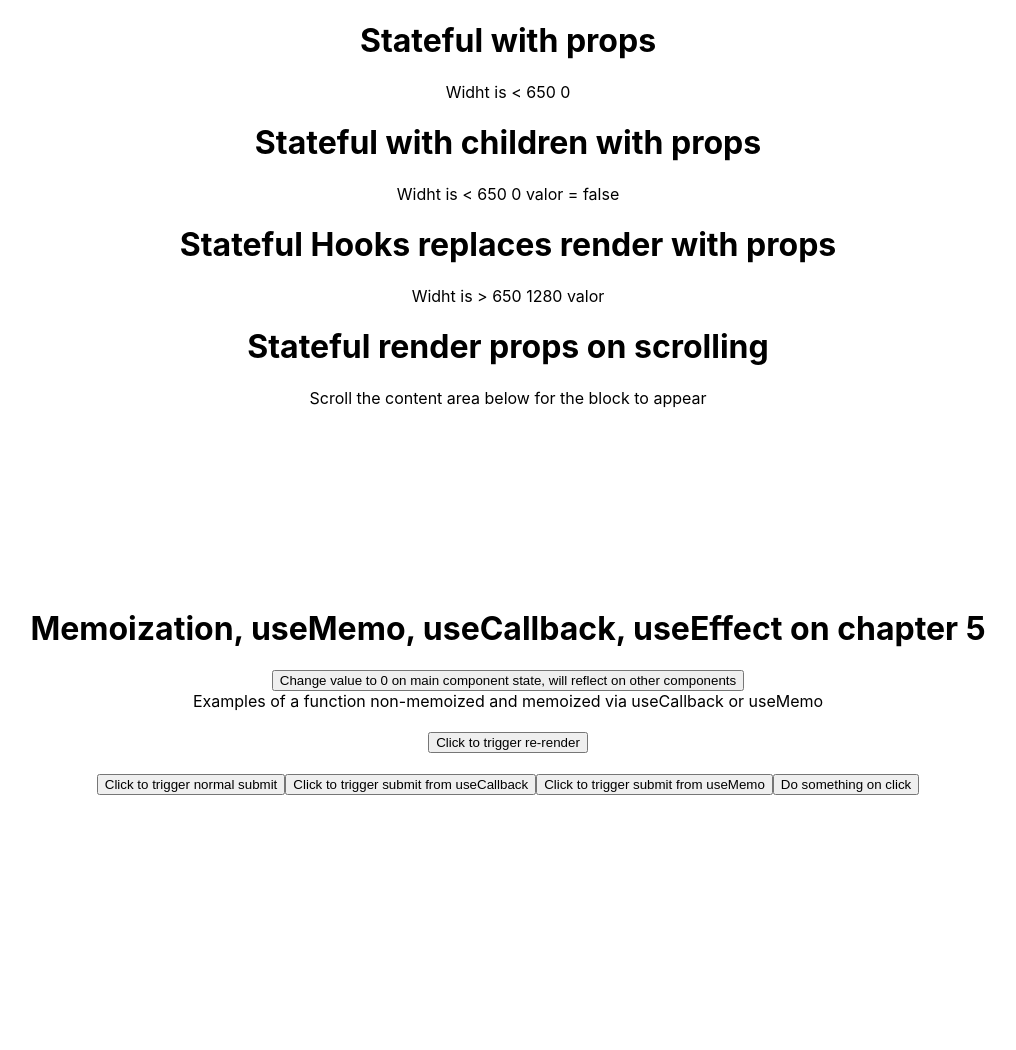
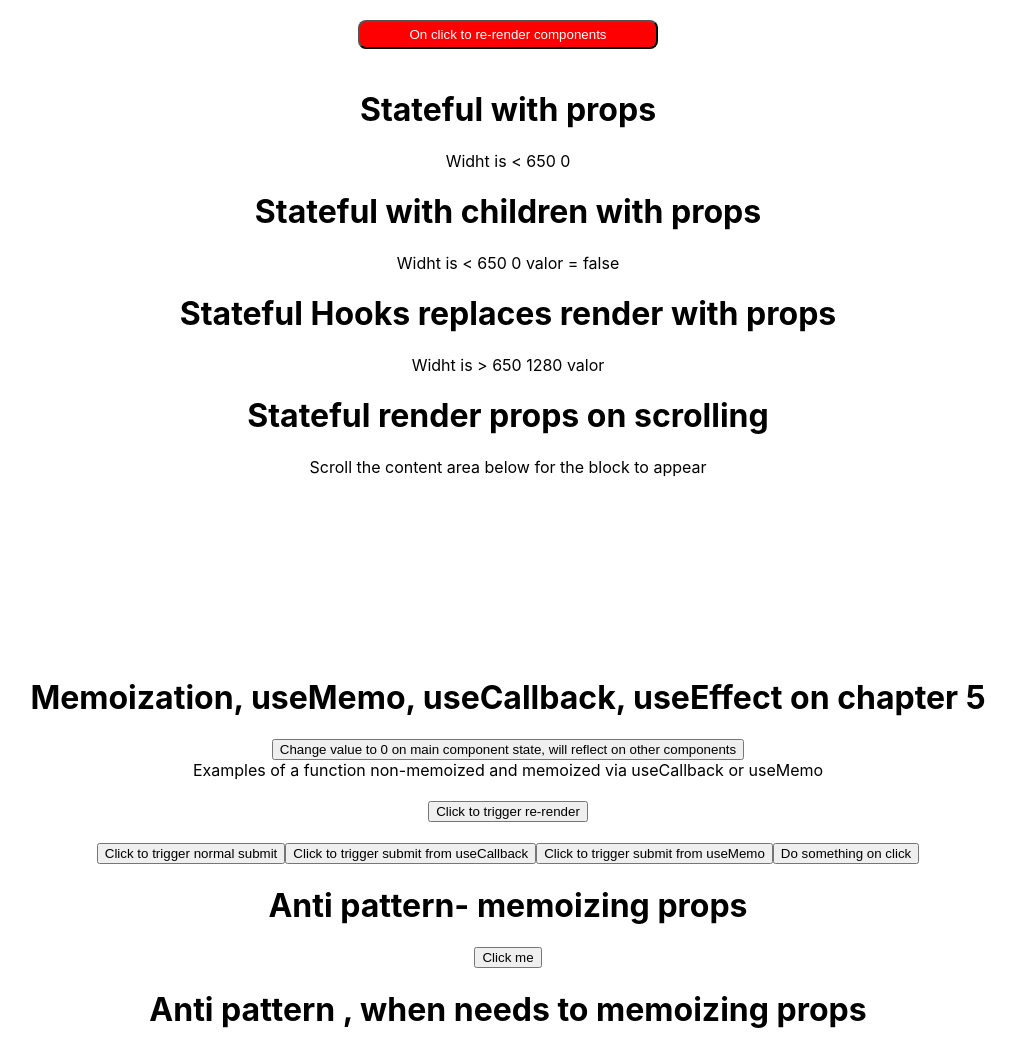
Before and after one commit to EdilsonAndrade/react-advanced, a React (Create React App) app: page / in a window 1280 px wide. Shown: the whole page, without its empty margins (132-1148 px from the left). Before the commit the page ends 800 px from the top, so only its background shows below. Built offline with nearby package versions, Linux system fonts and the light colour scheme.

Commit message:
anti pattern major situation 1 to use callback to memoize props

```diff
--- a/src/App.tsx
+++ b/src/App.tsx
@@ -1,13 +1,17 @@
-import React from "react";
+import React, { useState } from "react";
 import "./App.css";
 import { UseOfStateFullShareWithChildrenWithProps, UseOfStateFullShareWithProps } from "./Components/statefull-share";
 import { MyWindow } from "./Components/hooks-replace-render-props";
 import { UseScrollDetector } from "./Components/render-props-scroll";
 import { MainComponent } from "./Components/memoization-chapter-5-useMemo-Usecallback";
+import { AntiPattern, MainAntiPattern2 } from "./Components/antipattern-memoizing-props";
 
 function App() {
+
+  const [state, setState] = useState(false);
   return (
     <div className="App">
+      <button style={{margin: "20px", background: `red`, color: `white`, padding:"5px", borderRadius: 8, width: 300}} onClick={()=>setState(!state)}>On click to re-render components {state}</button>
       <h1>Stateful with props</h1>
       <UseOfStateFullShareWithProps />
       <h1>Stateful with children with props</h1>
@@ -18,6 +22,10 @@ function App() {
       <UseScrollDetector />
       <h1>Memoization, useMemo, useCallback, useEffect on chapter 5</h1>
       <MainComponent/>
+      <h1>Anti pattern- memoizing props</h1>
+      <AntiPattern />
+      <h1>Anti pattern , when needs to memoizing props</h1>
+      <MainAntiPattern2 />
     </div>
   );
 }
--- /dev/null
+++ b/src/Components/antipattern-memoizing-props.tsx
@@ -0,0 +1,33 @@
+import { useCallback, useEffect } from "react"
+
+export const AntiPattern = ()=>{
+  const handleonClick = useCallback(()=>{
+    console.log('Button clicked, useCallback here is useless, you can depreacte it on this case')
+  },[])
+
+
+  return (
+    <button onClick={handleonClick}>Click me</button>
+  )
+}
+
+export const AntiPattern2 = ({onMount}:{onMount:()=>void})=>{
+
+  useEffect(()=>{
+    onMount();
+  },[onMount])
+
+  return (
+    <></>
+  )
+}
+
+export const MainAntiPattern2 = ()=>{
+  const fetch = useCallback(()=>{
+    console.log(' MainAntiPattern2 Component onMounted')
+  },[])
+
+  return (
+    <AntiPattern2 onMount={fetch}/>
+  )
+}
```
